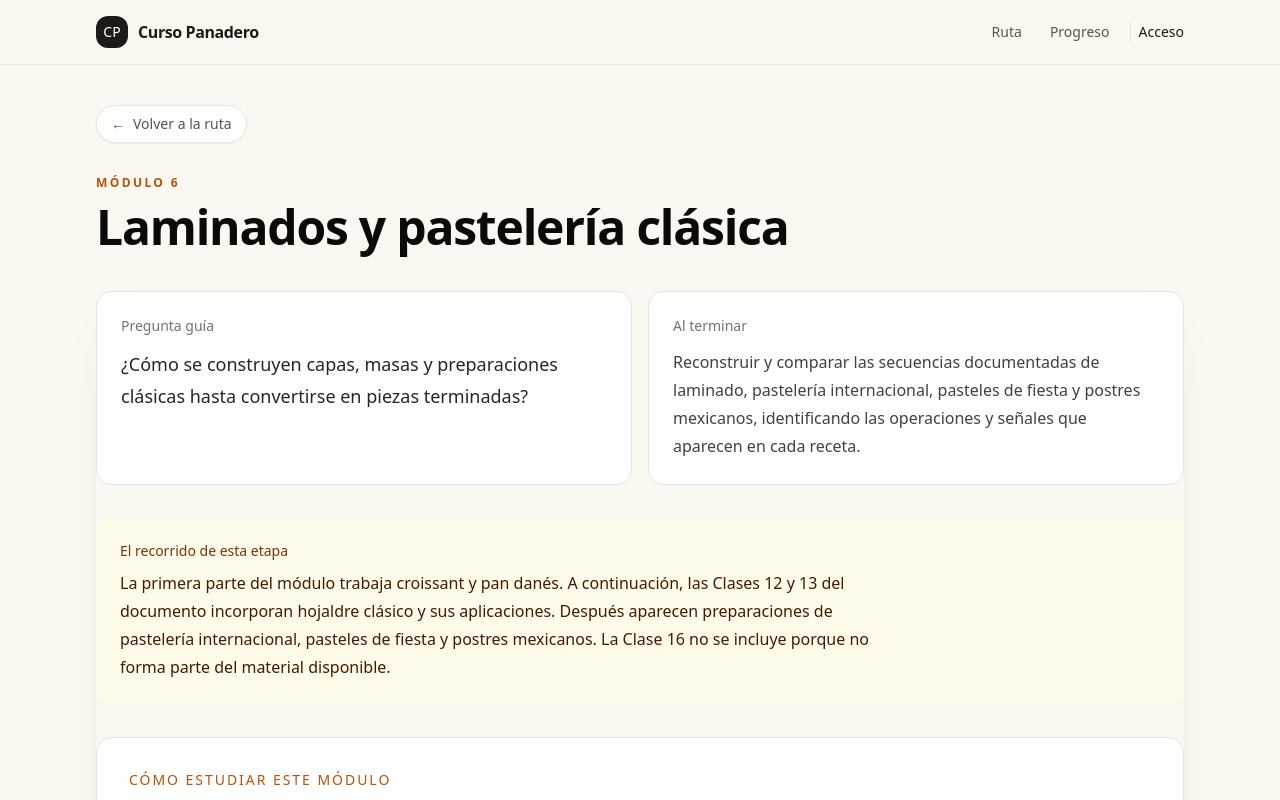
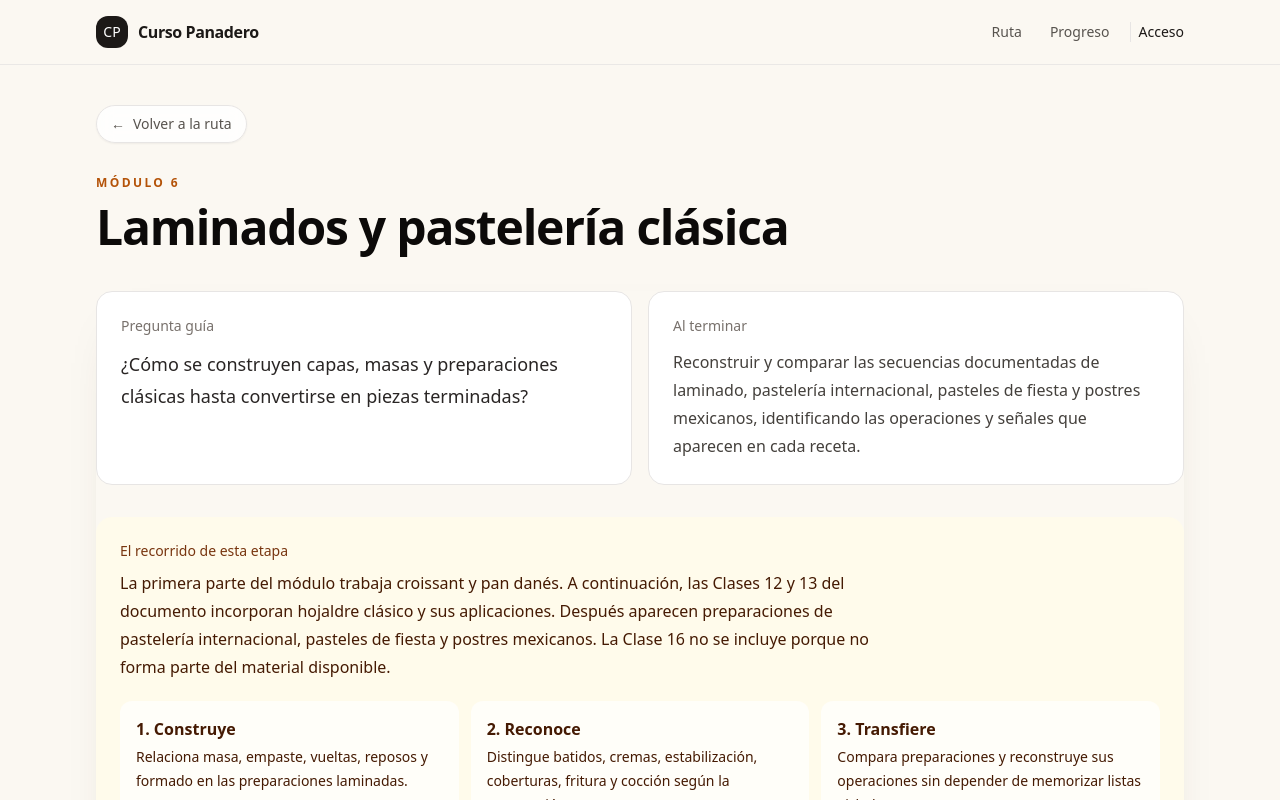
Before and after one commit to Drworm82/CursoPanadero, a Next.js app: page /modulo-6 in a window 1280 px wide. Shown: the top 800 px of the page. Built offline with nearby package versions, Linux system fonts and the light colour scheme; no server answers.

Commit message:
pedagogia: hacer progresiva la ruta del modulo 6

```diff
--- a/pages/modulo-6.js
+++ b/pages/modulo-6.js
@@ -44,6 +44,11 @@ export default function ModuleSixPage() {
             internacional, pasteles de fiesta y postres mexicanos. La Clase 16 no se incluye porque no forma parte
             del material disponible.
           </p>
+          <div className="mt-5 grid gap-3 md:grid-cols-3">
+            <div className="rounded-xl bg-white/70 p-4"><p className="font-semibold text-amber-950">1. Construye</p><p className="mt-1 text-sm leading-6 text-amber-950">Relaciona masa, empaste, vueltas, reposos y formado en las preparaciones laminadas.</p></div>
+            <div className="rounded-xl bg-white/70 p-4"><p className="font-semibold text-amber-950">2. Reconoce</p><p className="mt-1 text-sm leading-6 text-amber-950">Distingue batidos, cremas, estabilización, coberturas, fritura y cocción según la preparación.</p></div>
+            <div className="rounded-xl bg-white/70 p-4"><p className="font-semibold text-amber-950">3. Transfiere</p><p className="mt-1 text-sm leading-6 text-amber-950">Compara preparaciones y reconstruye sus operaciones sin depender de memorizar listas aisladas.</p></div>
+          </div>
         </section>
 
         <section className="rounded-2xl border border-stone-200 bg-white p-6 sm:p-8">
```
